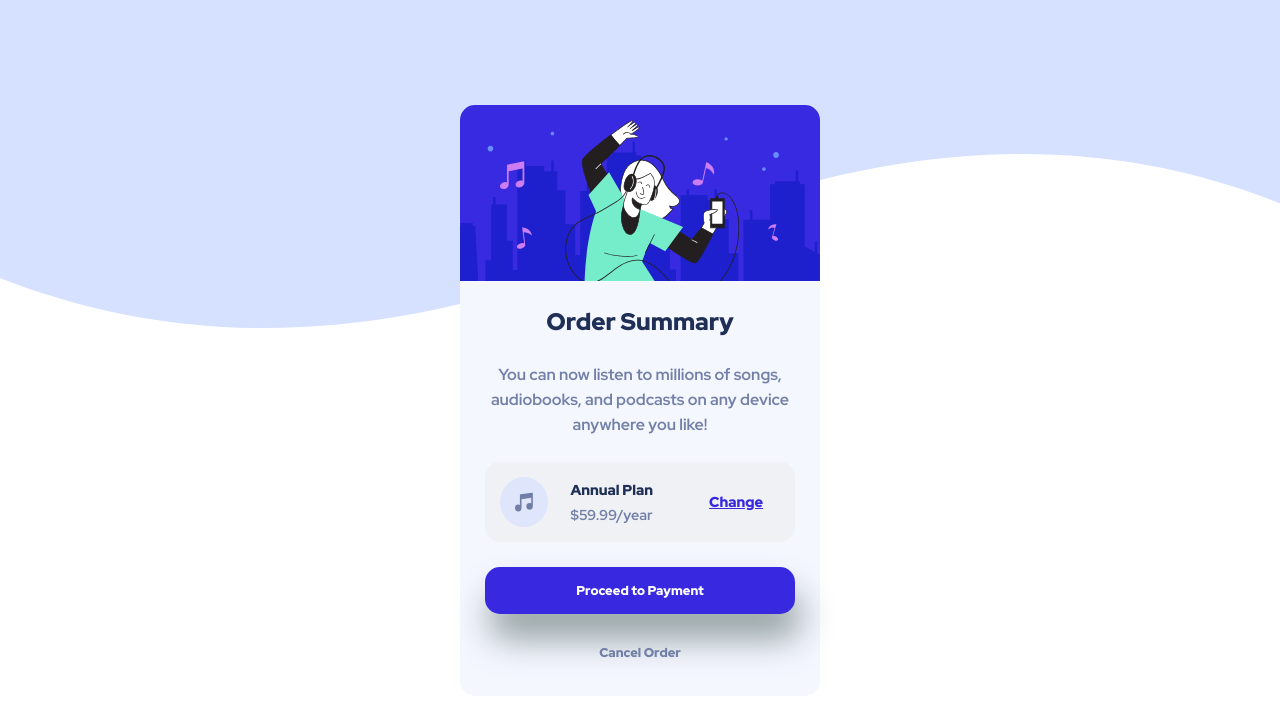
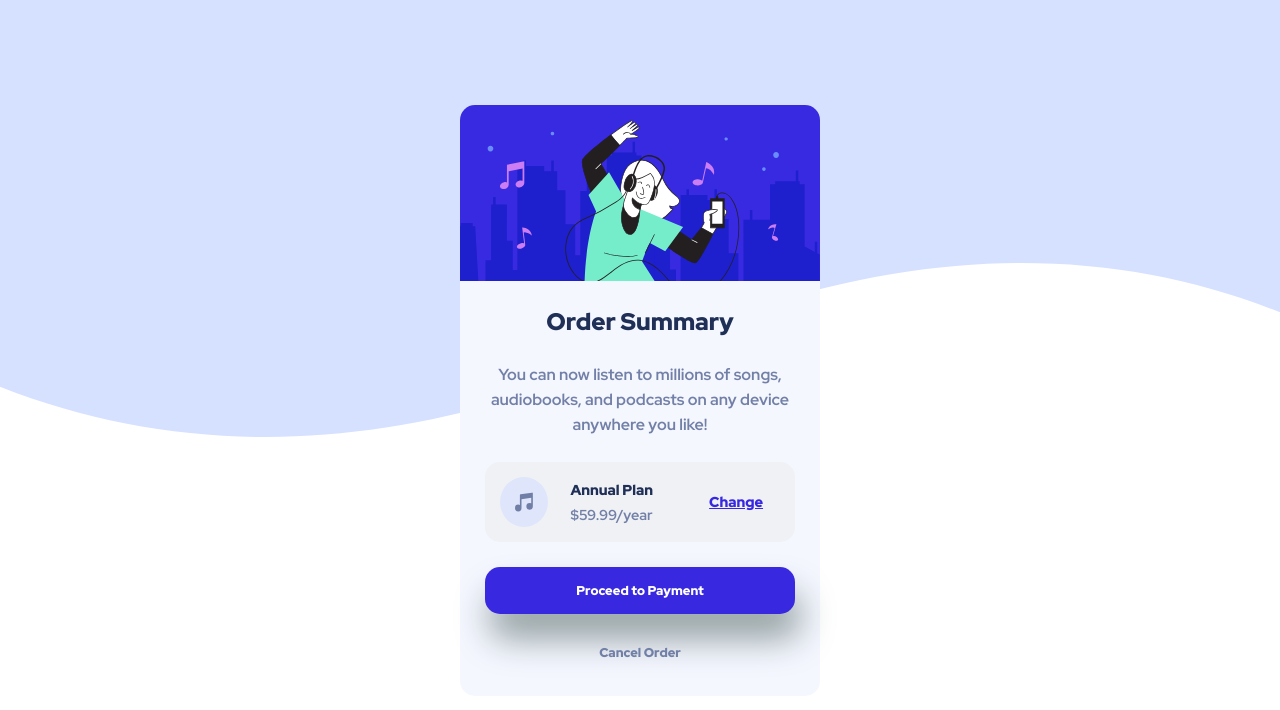
Before and after one commit to ildi0818/order-summary-component-main, a plain HTML site: page index.html in a window 1280 px wide. Drawn offline with Linux system fonts and the light colour scheme.

Commit message:
last modification

```diff
--- a/style.css
+++ b/style.css
@@ -11,7 +11,7 @@ body {
     background: url("images/pattern-background-mobile.svg");
     background-size: auto;
     background-repeat: no-repeat;
-    background-position: top;
+    background-position: top center;
     background-attachment: fixed;
     height: 100vh;
     display: flex;
@@ -129,9 +129,10 @@ body > div > div:last-child button:last-child:hover {
 @media screen and (min-width: 376px) {
     body {
         background-image: url("images/pattern-background-desktop.svg");
-        background-position: center -30%;
+        /* background-position: center -30%; */
+        background-position: top center;
+        background-size: auto;
         background-repeat: no-repeat;
-        background-size: auto;
         background-attachment: fixed;
         min-height: 100vh;
     }
```
